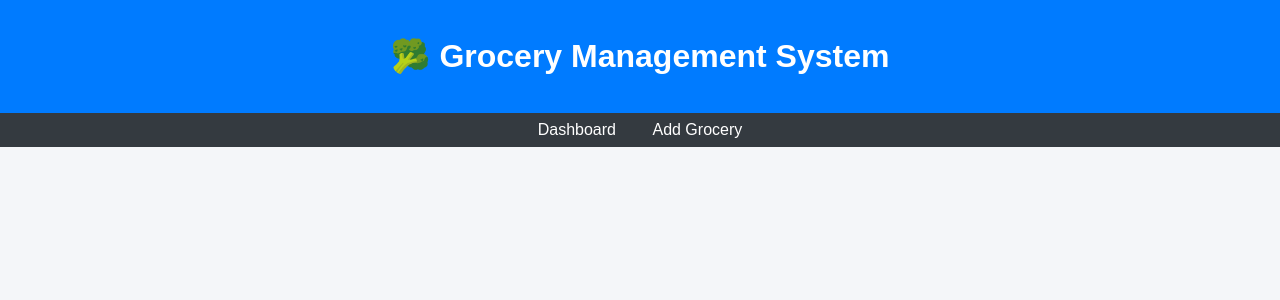
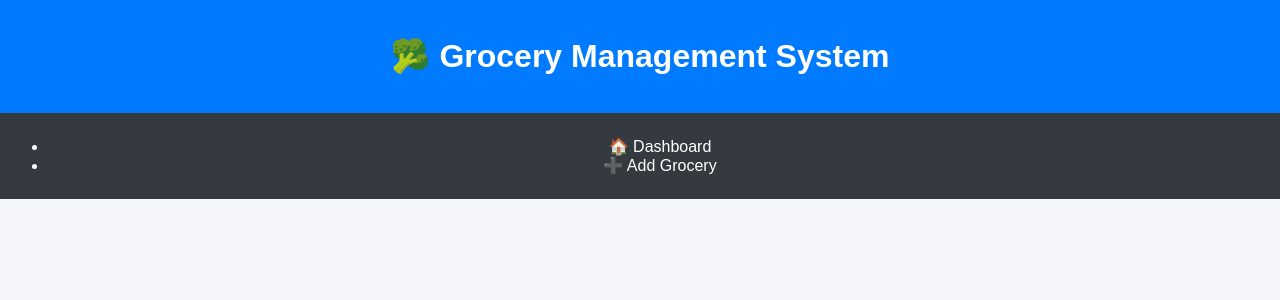
Before and after one commit to STC-MVC-Project/grocery-mgt-app, a PHP site: page /view/header.php in a window 1280 px wide. Shown: the top 300 px of the page. Run offline with PHP 8.4, Linux system fonts and the light colour scheme.

Commit message:
Update nav.php
updated nav.php

```diff
--- a/view/nav.php
+++ b/view/nav.php
@@ -1,4 +1,11 @@
-<nav>
-    <a href="index.php">Dashboard</a>
-    <a href="index.php?action=add">Add Grocery</a>
+<?php
+if (!isset($activePage)) {
+    $activePage = '';
+}
+?>
+<nav class="main-nav">
+    <ul>
+        <li><a href="index.php" class="<?= ($activePage == 'dashboard') ? 'active' : '' ?>">🏠 Dashboard</a></li>
+        <li><a href="index.php?action=add" class="<?= ($activePage == 'add') ? 'active' : '' ?>">➕ Add Grocery</a></li>
+    </ul>
 </nav>
```
